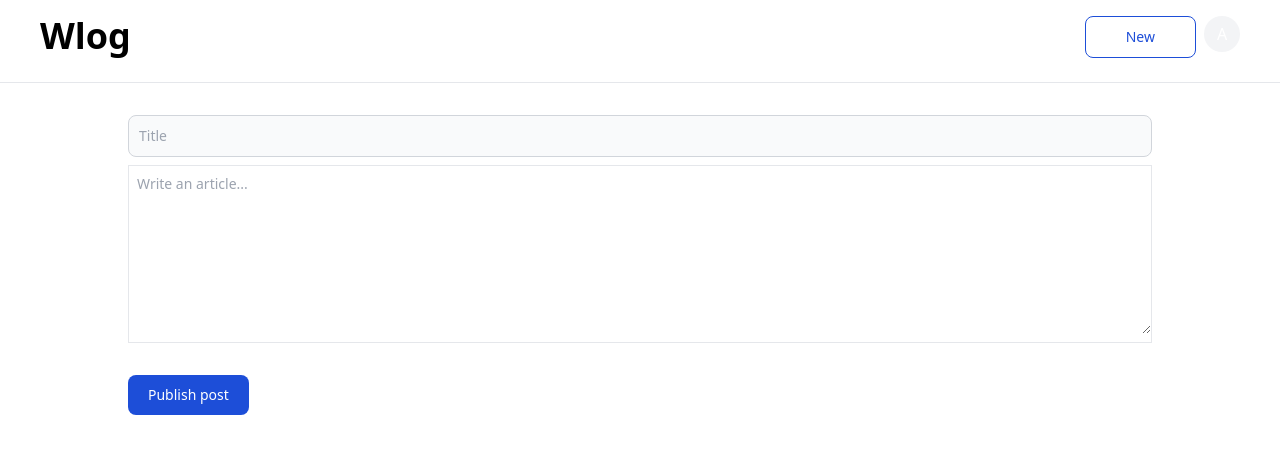
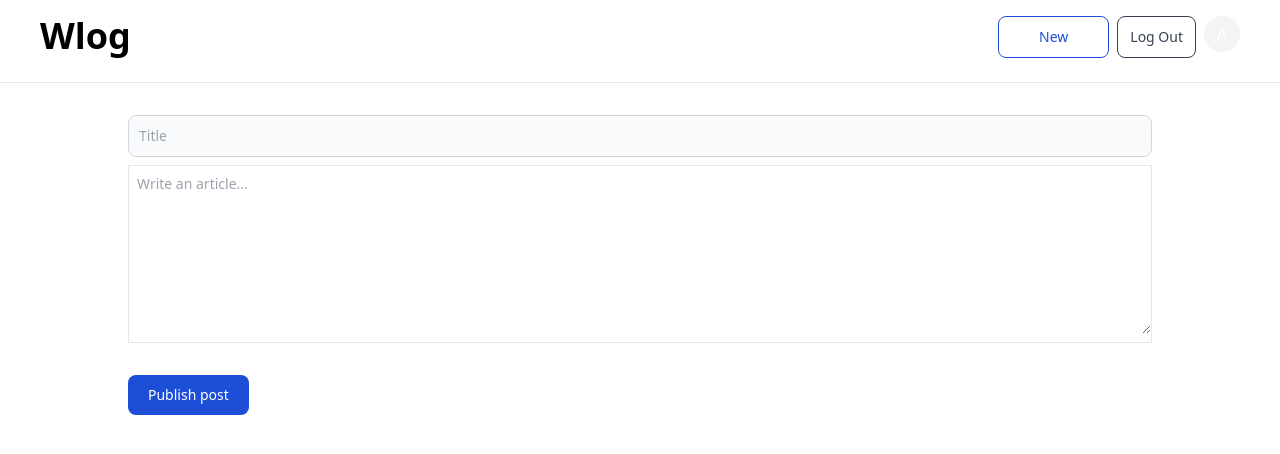
Before and after one commit to KrishanuSingh/wloggin, a React (Vite) app in the folder frontend/: page /publish in a window 1280 px wide. Shown: the top 454 px of the page. Built offline with nearby package versions, Linux system fonts and the light colour scheme.

Commit message:
Added signout

```diff
--- a/frontend/package.json
+++ b/frontend/package.json
@@ -13,6 +13,7 @@
     "@krishanusingh/validcheck": "^1.0.0",
     "@krishanusingh/validcheck2": "^1.0.0",
     "axios": "^1.7.7",
+
     "react": "^18.3.1",
     "react-dom": "^18.3.1",
     "react-router-dom": "^7.0.1"
--- a/frontend/src/App.tsx
+++ b/frontend/src/App.tsx
@@ -7,6 +7,9 @@ import { Signin } from './pages/Signin'
 import { Signup } from './pages/Signup'
 import {Blogs} from './pages/Blogs'
 import { Publish } from './pages/Publish'
+
+
+
 
 function App() {
 
--- a/frontend/src/components/Appbar.tsx
+++ b/frontend/src/components/Appbar.tsx
@@ -1,5 +1,6 @@
 import { Avatar } from "./BlogCard"
 import { Link } from "react-router-dom"
+
 
 // const Username = localStorage.getItem("Username")||"Anonymous";
 export const Appbar = () =>{
@@ -15,7 +16,11 @@ export const Appbar = () =>{
             <Link to = {`/publish`}>
                  <button type="button" className="text-blue-700 hover:text-white border border-blue-700 hover:bg-blue-800 focus:ring-4 focus:outline-none focus:ring-blue-300 font-medium rounded-lg text-sm px-10 py-2.5 text-center me-2 mb-2 dark:border-blue-500 dark:text-blue-500 dark:hover:text-white dark:hover:bg-blue-500 dark:focus:ring-blue-800">New</button>
             </Link>
+            <Link to = {`/signin`}>
+                 <button type="button" onClick={ClrStorage} className="text-gray-700 hover:text-white border border-gray-700 hover:bg-gray-800 focus:ring-4 focus:outline-none focus:ring-blue-300 font-medium rounded-lg text-sm px-3 py-2.5 text-center me-2 mb-2 dark:border-gray-500 dark:text-gray-500 dark:hover:text-white dark:hover:bg-gray-500 dark:focus:ring-gray-800">Log Out</button>
+            </Link>
         </div>
+
         <div>
             <Avatar name = {userName} size="big"/>
         </div>
@@ -29,3 +34,8 @@ function getName(){
     const Username = localStorage.getItem("Username")||"Anonymous";
     return Username;
 }
+
+function ClrStorage(){
+    localStorage.clear();
+
+}
--- a/frontend/src/index.css
+++ b/frontend/src/index.css
@@ -1,3 +1,4 @@
+
 @tailwind base;
 @tailwind components;
 @tailwind utilities;
```
Also changed, not shown: 1 other file (tests, documents, lock files or other folders).
